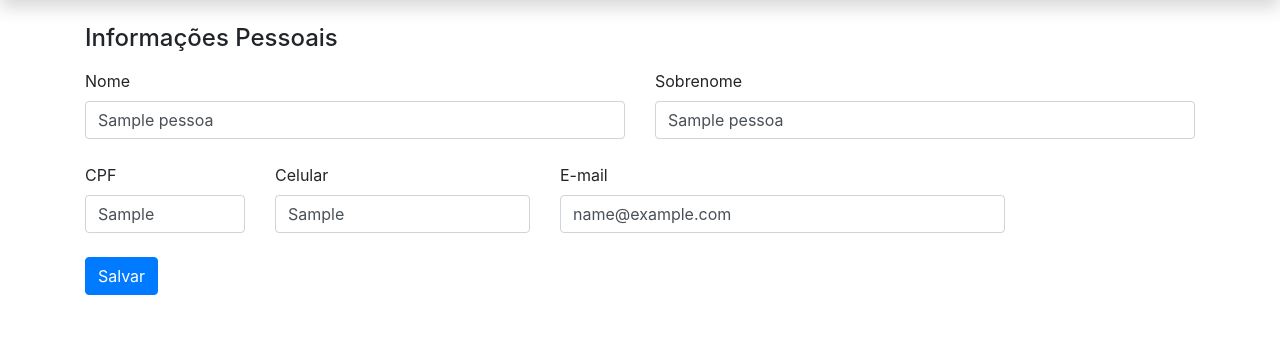
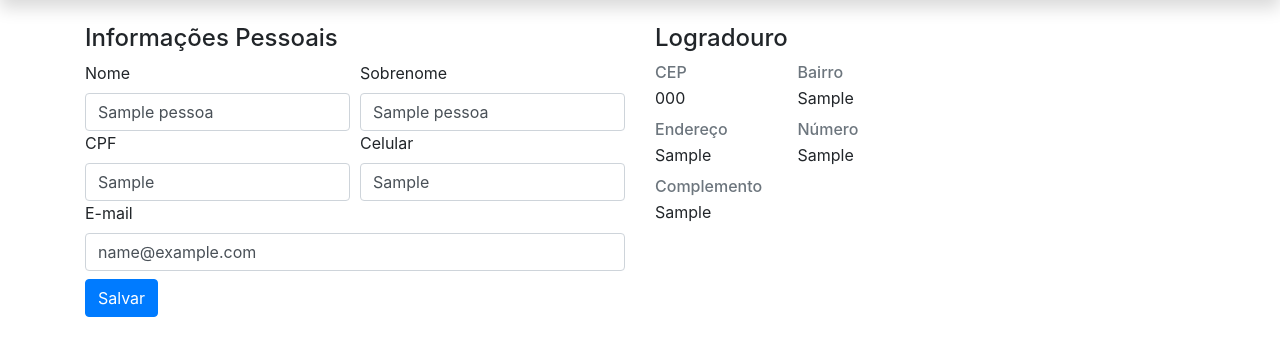
Before and after one commit to Juzeka/Rifaae, a Django app: page /clientes/edit/1 in a window 1280 px wide. Shown: the part 72-428 px from the top of the page. Run offline with Django 4.2, Linux system fonts and the light colour scheme; a user stored in the database is signed in; tables that the repository leaves empty hold one stand-in row (values such as "Sample post").

Commit message:
ajuste de edit de front cliente

```diff
--- a/clientes/templates/clientes/detail.html
+++ b/clientes/templates/clientes/detail.html
@@ -66,6 +66,8 @@
                                 <p class="card-text">{{ cliente.logradouro.bairro }}</p>
                                 <h6 class="card-subtitle mb-1 text-muted">Endereço</h6>
                                 <p class="card-text">{{ cliente.logradouro.endereco }}</p>
+                                <h6 class="card-subtitle mb-1 text-muted">Complemento</h6>
+                                <p class="card-text">{{ cliente.logradouro.complemento }}</p>
 
                             {% else %}
                                 {% include 'logradouros/add.html' %}
--- a/clientes/templates/clientes/edit.html
+++ b/clientes/templates/clientes/edit.html
@@ -8,14 +8,19 @@
 
 {% block body%}
 <div class="container pt-4">
+
+    <div class="row">
+
+        <div class="col-12 col-md-6">
             <h4>Informações Pessoais</h4>
 
             <form action="{% url 'clientes:edit' cliente.pk %}" method="POST">
                 {% csrf_token %}
                 <input type="text" name="usuario" value="{{ user.pk }}" hidden id="id_usuario">
+                <input type="text" name="logradouro" value="{{ cliente.logradouro.pk }}" hidden id="id_logradouro">
                 <input type="checkbox" name="ativo" id="id_ativo" hidden checked>
 
-        <div class="form-group row pt-2">
+                <div class="form-row">
                     <div class="col">
                         <label class="">{{ form.nome.label }}</label>
                         <input type="text" name="nome" value="{{ cliente.nome }}" maxlength="50" class="form-control" id="id_nome">
@@ -26,20 +31,22 @@
                     </div>
                 </div>
 
-        <div class="form-group row pt-2">
-            <div class="col-2">
+                <div class="form-row">
+                    <div class="col">
                         <label class="">{{ form.cpf.label }}</label>
                         <input type="text" name="cpf" value="{{ cliente.cpf }}" maxlength="15" class="form-control" id="id_cpf">
                     </div>
-            <div class="col-3">
+                    <div class="col">
                         <label class="">{{ form.celular.label }}</label>
                         <input type="text" name="celular" value="{{ cliente.celular }}" maxlength="15" class="form-control" id="id_celular">
                     </div>
-            <div class="col-5">
+                </div>
+
+                <div class="form-row">
+                    <div class="col">
                         <label class="">{{ form.email.label }}</label>
                         <input type="email" name="email" value="{{ cliente.email }}" class="form-control" id="id_email">
                     </div>
-
                 </div>
 
                 <div class="row pt-2">
@@ -48,5 +55,48 @@
                     </div>
                 </div>
             </form>
+
+        </div>
+        <div class="col-12 col-md-6">
+            <h4>Logradouro</h4>
+
+            <div class="row">
+                <div class="col col-md-6">
+
+                    <div class="row">
+                        <div class="col pt-2">
+                            <h6 class="card-subtitle mb-1 text-muted">CEP</h6>
+                            <label>{{ cliente.logradouro.cep }}</label>
+                        </div>
+                        <div class="col pt-2">
+                            <h6 class="card-subtitle mb-1 text-muted">Bairro</h6>
+                            <label>{{ cliente.logradouro.bairro }}</label>
+                        </div>
+                    </div>
+
+                    <div class="row">
+                        <div class="col pt-2">
+                            <h6 class="card-subtitle mb-1 text-muted">Endereço</h6>
+                            <label>{{ cliente.logradouro.endereco }}</label>
+                        </div>
+
+                        <div class="col pt-2">
+                            <h6 class="card-subtitle mb-1 text-muted">Número</h6>
+                            <label>{{ cliente.logradouro.numero }}</label>
+                        </div>
+
+                        <div class="col pt-2">
+                            <h6 class="card-subtitle mb-1 text-muted">Complemento</h6>
+                        <label>{{ cliente.logradouro.complemento }}</label>
+                        </div>
+
+                    </div>
+                </div>
+            </div>
+        </div>
+    </div>
+
+
+
 </div>
 {% endblock %}
--- a/logradouros/models.py
+++ b/logradouros/models.py
@@ -12,7 +12,7 @@ class Logradouro(models.Model):
         max_length=200,
         blank=False,
         null=False,
-        verbose_name='Logradouro'
+        verbose_name='Endereço'
     )
     numero = models.CharField(
         max_length=6,
```
Also changed, not shown: logradouros/templates/logradouros/edit.html (+24 -17 lines), logradouros/views.py (+10 -1 lines). Lines whose indentation alone changed are shown as unchanged.
